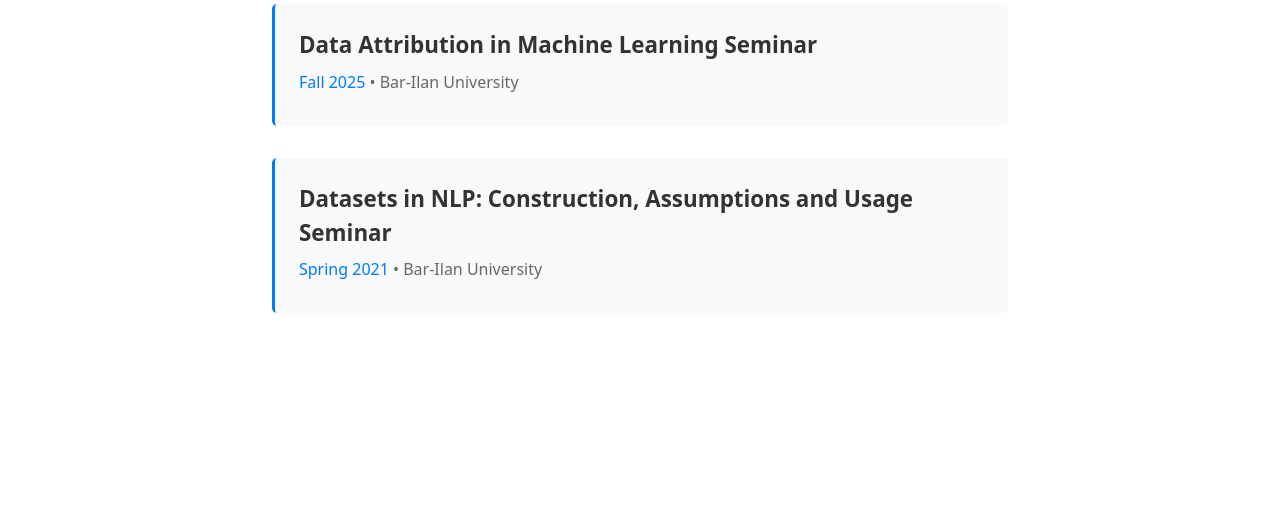
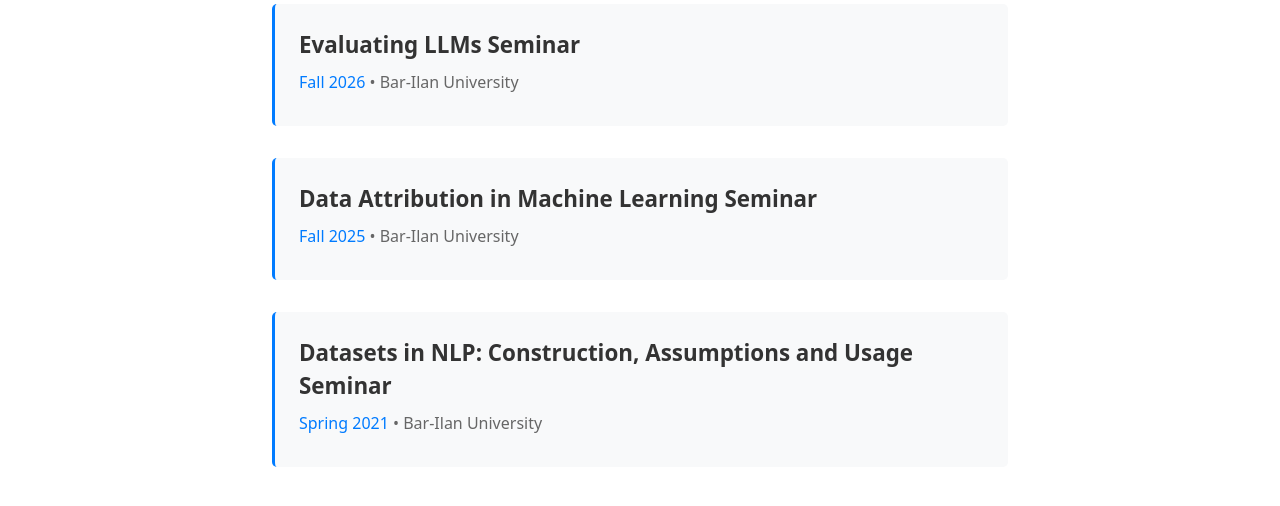
Before and after one commit to yanaiela/yanaiela.github.io, a website with bundled scripts: page teaching.html in a window 1280 px wide. Shown: the part 192-698 px from the top of the page. Built offline with nearby package versions, Linux system fonts and the light colour scheme; some icons are missing.

Commit message:
teaching seminar, fall 2026

```diff
--- a/teaching.html
+++ b/teaching.html
@@ -104,12 +104,17 @@
           <h2>Teaching</h2>
 
           <div class="course-item">
+            <div class="course-title">Evaluating LLMs Seminar</div>
+            <div class="course-details">
+              <span class="semester">Fall 2026</span> • Bar-Ilan University
+            </div>
+          </div>
+
+          <div class="course-item">
             <div class="course-title">Data Attribution in Machine Learning Seminar</div>
             <div class="course-details">
               <span class="semester">Fall 2025</span> • Bar-Ilan University
             </div>
-            <!-- <p class="course-description"> -->
-            <!-- </p> -->
           </div>
 
           <div class="course-item">
```
